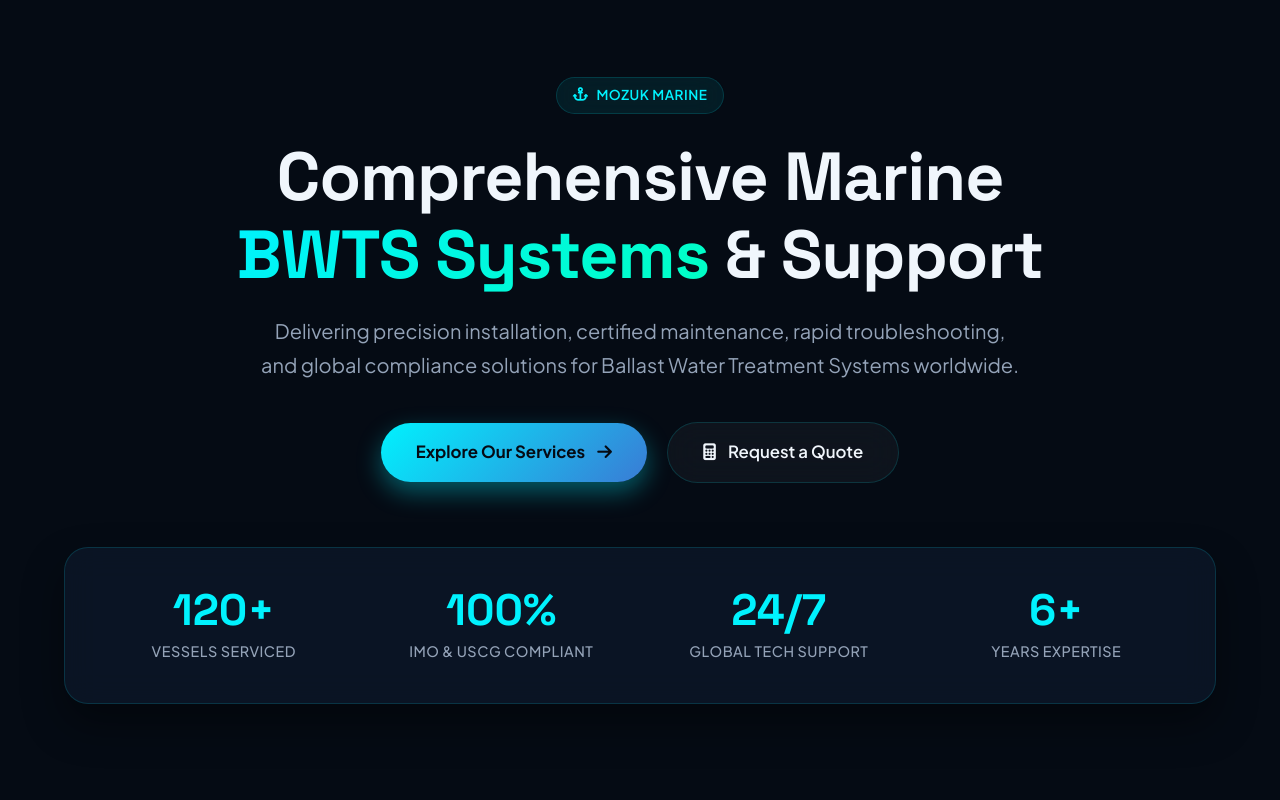
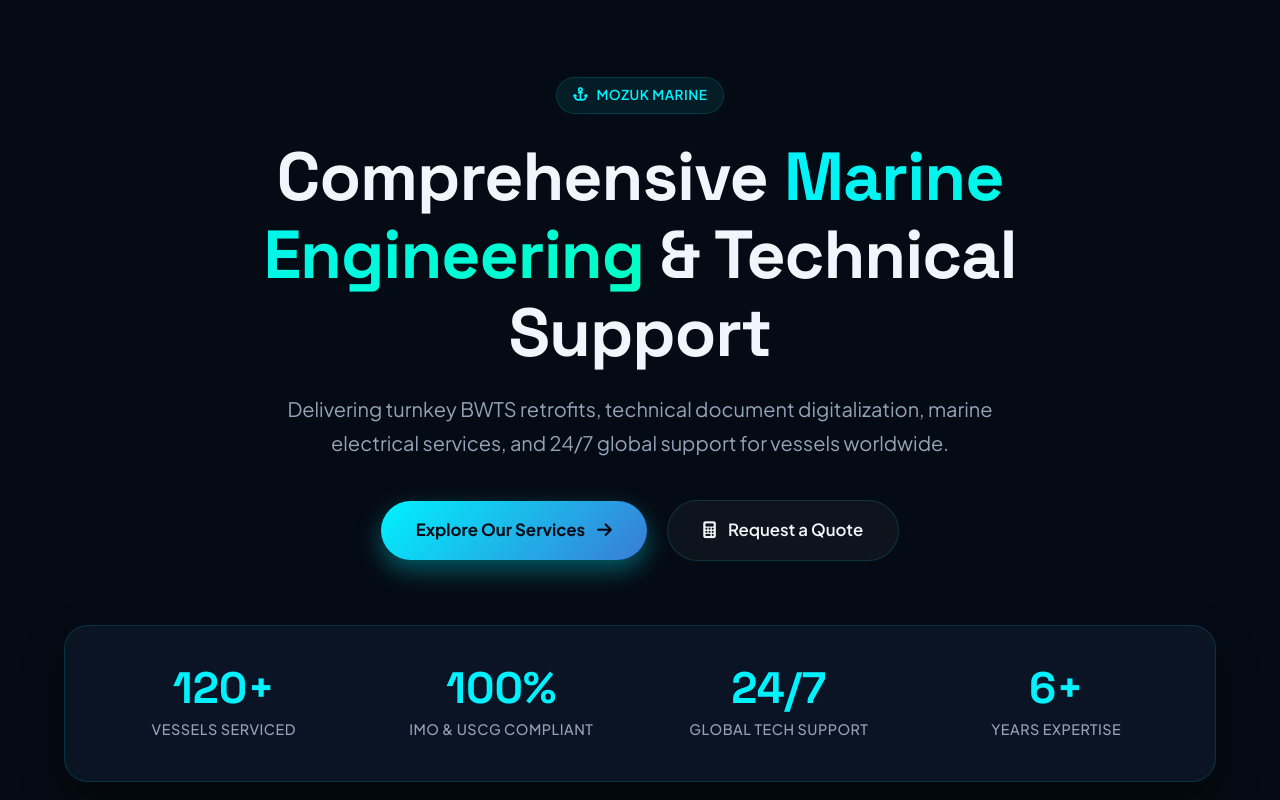
Before and after one commit to Drakhtar359/mozukmarine, a plain HTML site: page public/index.html in a window 1280 px wide. Shown: the part 900-1700 px from the top of the page. Drawn offline with Linux system fonts and the light colour scheme.

Commit message:
Broaden hero sentence to general marine engineering services and set Digitalization tab as default active tab

```diff
--- a/public/index.html
+++ b/public/index.html
@@ -1419,8 +1419,8 @@
                 <div class="badge" data-i18n="hero_badge_mozuk">
                     <i class="fa-solid fa-anchor"></i> MOZUK MARINE
                 </div>
-                <h1 data-i18n="hero_title">Comprehensive Marine <span class="text-gradient">BWTS Systems</span> & Support</h1>
-                <p data-i18n="hero_desc">Delivering precision installation, certified maintenance, rapid troubleshooting, and global compliance solutions for Ballast Water Treatment Systems worldwide.</p>
+                <h1 data-i18n="hero_title">Comprehensive <span class="text-gradient">Marine Engineering</span> & Technical Support</h1>
+                <p data-i18n="hero_desc">Delivering turnkey BWTS retrofits, technical document digitalization, marine electrical services, and 24/7 global support for vessels worldwide.</p>
 
                 <div class="hero-actions">
                     <a href="#services" class="btn-primary" data-i18n="hero_btn_services">
@@ -1463,10 +1463,10 @@
 
             <!-- Services Category Tabs -->
             <div class="services-tabs-nav reveal">
-                <button class="tab-btn active" data-tab="bwts-tab" data-i18n="tab_bwts">
+                <button class="tab-btn" data-tab="bwts-tab" data-i18n="tab_bwts">
                     <i class="fa-solid fa-anchor"></i> BWTS Services
                 </button>
-                <button class="tab-btn" data-tab="digitalization-tab" data-i18n="tab_digital">
+                <button class="tab-btn active" data-tab="digitalization-tab" data-i18n="tab_digital">
                     <i class="fa-solid fa-laptop-code"></i> Digitalization of Technical Documents
                 </button>
                 <button class="tab-btn" data-tab="electrical-tab" data-i18n="tab_elec">
@@ -1475,7 +1475,7 @@
             </div>
 
             <!-- Tab Panel 1: BWTS Services -->
-            <div class="tab-content active" id="bwts-tab">
+            <div class="tab-content" id="bwts-tab">
                 <div class="services-grid">
                     <!-- Service 1 -->
                     <div class="service-card">
@@ -1740,7 +1740,7 @@
             </div>
 
             <!-- Tab Panel 2: Digitalization of Technical Documents -->
-            <div class="tab-content" id="digitalization-tab">
+            <div class="tab-content active" id="digitalization-tab">
                 <div class="elec-grid-layout">
                     <!-- Left Overview Box -->
                     <div class="elec-visual-card">
@@ -2867,10 +2867,10 @@
                 nav_about: "About Us",
                 nav_contact: "Contact",
                 nav_quote: '<i class="fa-solid fa-paper-plane"></i> Request Quote',
-                hero_badge: '<i class="fa-solid fa-shield-halved"></i> Pioneering BWTS Solutions',
+                hero_badge: '<i class="fa-solid fa-shield-halved"></i> Global Marine Engineering Solutions',
                 hero_badge_mozuk: '<i class="fa-solid fa-anchor"></i> MOZUK MARINE',
-                hero_title: 'Comprehensive Marine <span class="text-gradient">BWTS Systems</span> & Support',
-                hero_desc: "Delivering precision installation, certified maintenance, rapid troubleshooting, and global compliance solutions for Ballast Water Treatment Systems worldwide.",
+                hero_title: 'Comprehensive <span class="text-gradient">Marine Engineering</span> & Technical Support',
+                hero_desc: "Delivering turnkey BWTS retrofits, technical document digitalization, marine electrical services, and 24/7 global support for vessels worldwide.",
                 hero_btn_services: 'Explore Our Services <i class="fa-solid fa-arrow-right"></i>',
                 hero_btn_quote: '<i class="fa-solid fa-calculator"></i> Request a Quote',
                 stat_vessels: "Vessels Serviced",
@@ -2962,10 +2962,10 @@
                 nav_about: "Nosotros",
                 nav_contact: "Contacto",
                 nav_quote: '<i class="fa-solid fa-paper-plane"></i> Solicitar Cotización',
-                hero_badge: '<i class="fa-solid fa-shield-halved"></i> Soluciones BWTS de Vanguardia',
+                hero_badge: '<i class="fa-solid fa-shield-halved"></i> Soluciones Globales de Ingeniería Naval',
                 hero_badge_mozuk: '<i class="fa-solid fa-anchor"></i> MOZUK MARINE',
-                hero_title: 'Sistemas y Soporte <span class="text-gradient">BWTS Marítimos</span> Integrales',
-                hero_desc: "Instalación de precisión, mantenimiento certificado, solución rápida de averías y cumplimiento global para sistemas de tratamiento de agua de lastre en todo el mundo.",
+                hero_title: 'Servicios Integrales de <span class="text-gradient">Ingeniería y Soporte</span> Marítimo',
+                hero_desc: "Ofreciendo instalaciones BWTS, digitalización de documentos técnicos, servicios eléctricos marinos y soporte global 24/7 para embarcaciones en todo el mundo.",
                 hero_btn_services: 'Explorar Servicios <i class="fa-solid fa-arrow-right"></i>',
                 hero_btn_quote: '<i class="fa-solid fa-calculator"></i> Solicitar Cotización',
                 stat_vessels: "Buques Atendidos",
@@ -3057,10 +3057,10 @@
                 nav_about: "À Propos",
                 nav_contact: "Contact",
                 nav_quote: '<i class="fa-solid fa-paper-plane"></i> Demander un Devis',
-                hero_badge: '<i class="fa-solid fa-shield-halved"></i> Solutions BWTS de Pointe',
+                hero_badge: '<i class="fa-solid fa-shield-halved"></i> Solutions Globales d\'Ingénierie Maritime',
                 hero_badge_mozuk: '<i class="fa-solid fa-anchor"></i> MOZUK MARINE',
-                hero_title: 'Systèmes et Support <span class="text-gradient">BWTS Maritimes</span> Complets',
-                hero_desc: "Installation de précision, maintenance certifiée, dépannage rapide et solutions de conformité globale pour systèmes de traitement des eaux de ballast dans le monde entier.",
+                hero_title: 'Services Complets d\'<span class="text-gradient">Ingénierie Maritime</span> et Support Technique',
+                hero_desc: "Fournissant des rétrofits BWTS, la digitalisation de documents techniques, des services électriques maritimes et un support global 24/7 pour les navires dans le monde entier.",
                 hero_btn_services: 'Explorer nos Services <i class="fa-solid fa-arrow-right"></i>',
                 hero_btn_quote: '<i class="fa-solid fa-calculator"></i> Demander un Devis',
                 stat_vessels: "Navires Servis",
@@ -3152,10 +3152,10 @@
                 nav_about: "من نحن",
                 nav_contact: "تواصل معنا",
                 nav_quote: '<i class="fa-solid fa-paper-plane"></i> طلب عرض سعر',
-                hero_badge: '<i class="fa-solid fa-shield-halved"></i> حلول رائدة لأنظمة مياه التوازن (أجهزة البلاص)',
+                hero_badge: '<i class="fa-solid fa-shield-halved"></i> حلول هندسية بحرية عالمية',
                 hero_badge_mozuk: '<i class="fa-solid fa-anchor"></i> موزك مارين',
-                hero_title: 'أنظمة ودعم شامل <span class="text-gradient">لمياه التوازن البحرية (أجهزة البلاص)</span>',
-                hero_desc: "تقديم تركيب دقيق، وصيانة معتمدة، واستكشاف سريع للأعطال، وحلول امتثال عالمية لأنظمة معالجة مياه التوازن (أجهزة البلاص) حول العالم.",
+                hero_title: 'خدمات شاملة في <span class="text-gradient">الهندسة البحرية</span> والدعم الفني',
+                hero_desc: "تقديم تحديثات أنظمة مياه التوازن، رقمنة المستندات والخرائط الفنية، الخدمات الكهربائية البحرية، والدعم الميداني العالمي على مدار الساعة للسفن حول العالم.",
                 hero_btn_services: 'استكشف خدماتنا <i class="fa-solid fa-arrow-right"></i>',
                 hero_btn_quote: '<i class="fa-solid fa-calculator"></i> طلب عرض سعر',
                 stat_vessels: "السفن المخدومة",
@@ -3247,10 +3247,10 @@
                 nav_about: "За нас",
                 nav_contact: "Контакти",
                 nav_quote: '<i class="fa-solid fa-paper-plane"></i> Поискайте оферта',
-                hero_badge: '<i class="fa-solid fa-shield-halved"></i> Пионерски BWTS Решения',
+                hero_badge: '<i class="fa-solid fa-shield-halved"></i> Глобални Морски Инженерни Решения',
                 hero_badge_mozuk: '<i class="fa-solid fa-anchor"></i> МОЗУК МАРИН',
-                hero_title: 'Цялостни Морски <span class="text-gradient">BWTS Системи</span> и Поддръжка',
-                hero_desc: "Прецизен монтаж, сертифицирана поддръжка, бързо отстраняване на неизправности и глобални решения за съответствие на системи за баластни води.",
+                hero_title: 'Цялостни <span class="text-gradient">Морски Инженерни</span> и Технически Услуги',
+                hero_desc: "Осигуряване на BWTS инсталации, дигитализация на техническа документация, морски електро услуги и 24/7 глобална поддръжка за кораби по целия свят.",
                 hero_btn_services: 'Разгледайте Услугите <i class="fa-solid fa-arrow-right"></i>',
                 hero_btn_quote: '<i class="fa-solid fa-calculator"></i> Поискайте оферта',
                 stat_vessels: "Обслужени кораби",
```
